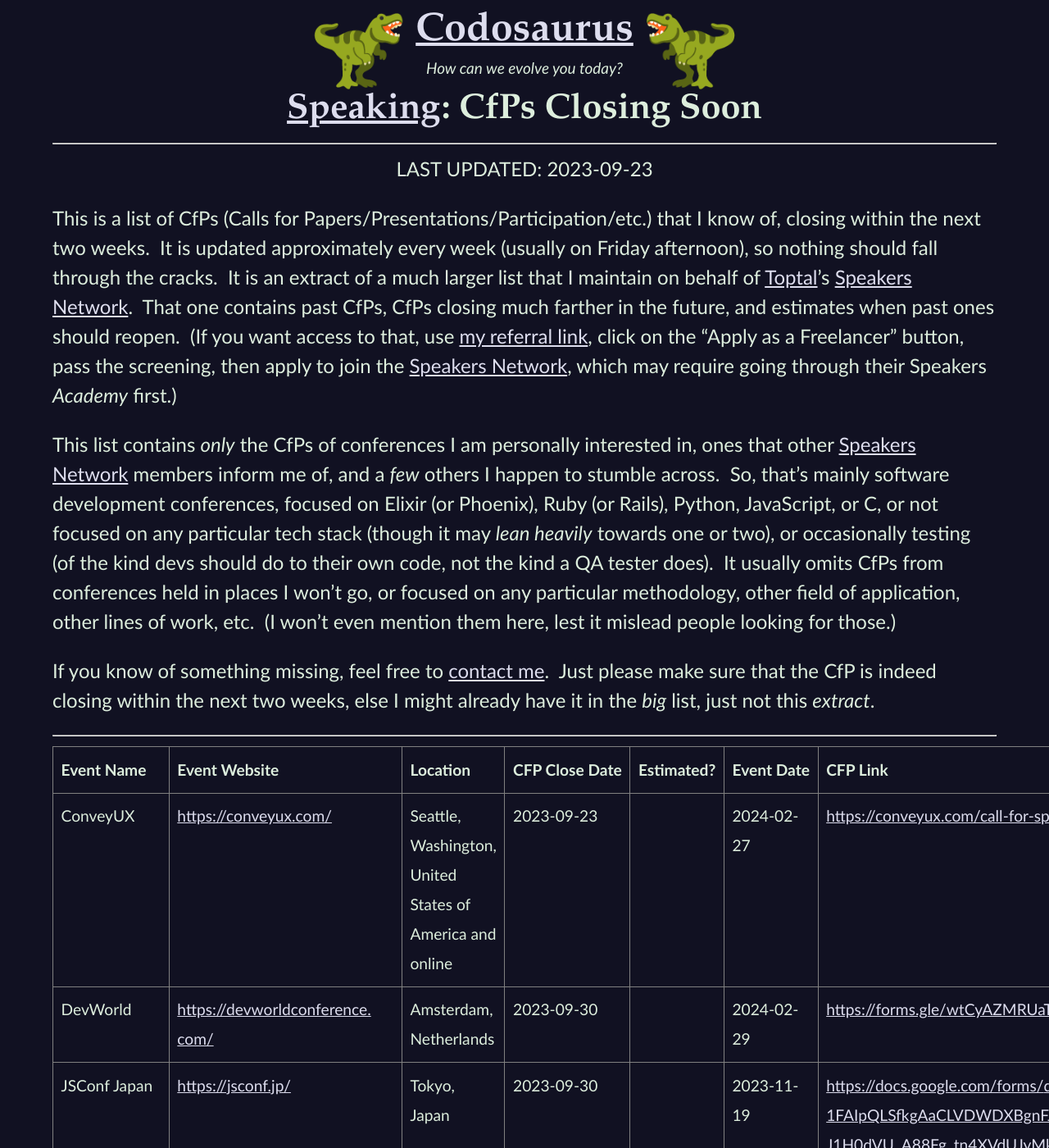
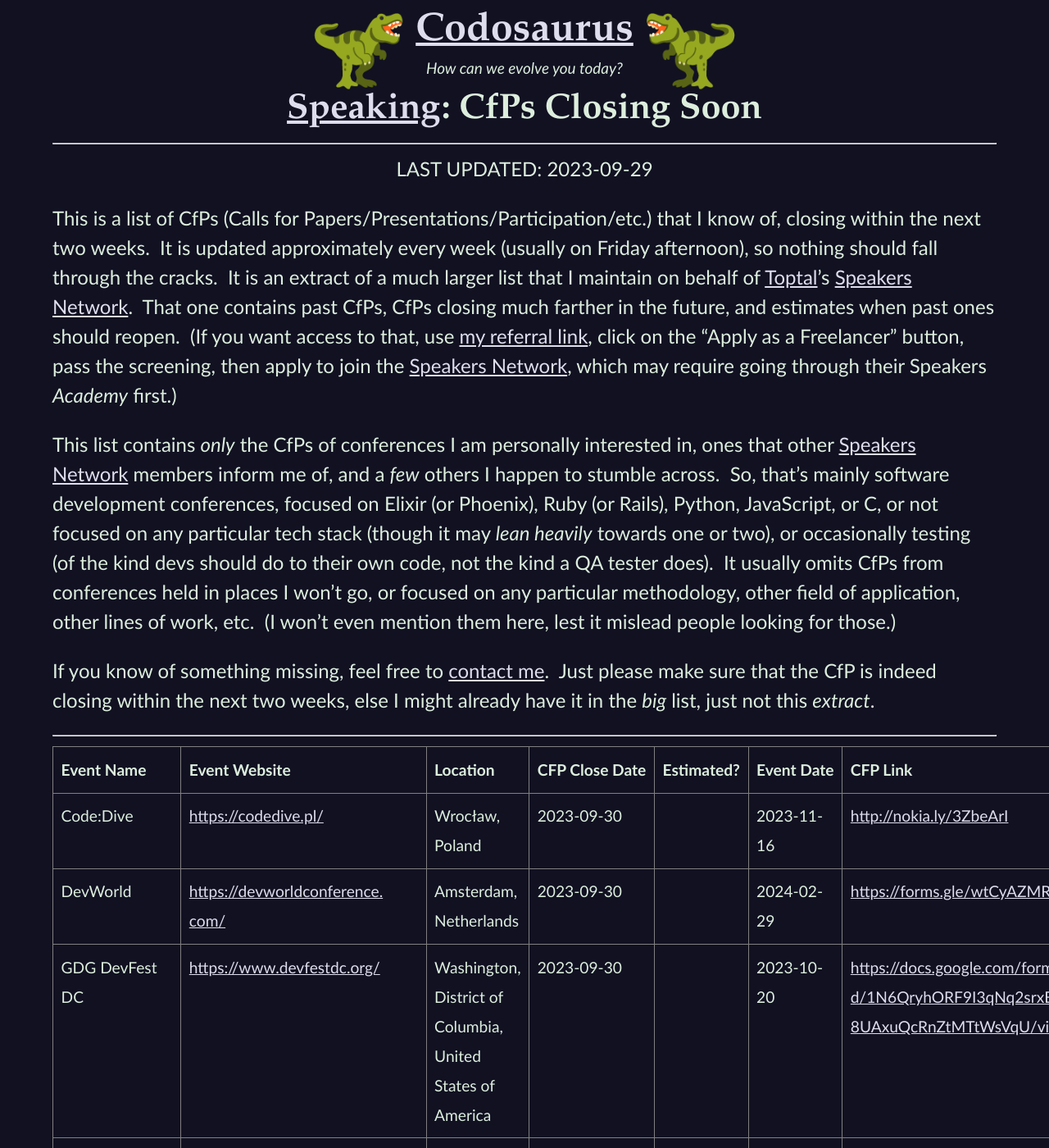
Before and after one commit to CodosaurusLLC/CodosaurusLLC.github.io, a Jekyll site: the page built from speaking/cfps-ending-soon.md, in a window 1280 px wide and 1400 px high. Shown: the whole window at 82% size. Built offline with Jekyll 4.4.1, drawn with Linux system fonts in a browser that asks for light colours; some of the changed text lies outside the part shown.

Commit message:
update cfp list

```diff
--- a/speaking/cfps-ending-soon.md
+++ b/speaking/cfps-ending-soon.md
@@ -6,7 +6,8 @@
 notes: Use Airtable to mail view to self (select all, and send from context menu), copy table from email, remove styling, and update date.
 ---
 
-<center>LAST UPDATED: 2023-09-23</center>
+<center>LAST UPDATED: 2023-09-29</center>
+
 This is a list of CfPs
 (Calls for Papers/Presentations/Participation/etc.)
 that I know of,
@@ -68,224 +69,121 @@
       <th>CFP Link</th>
     </tr>
     <tr>
-      <td>
-        ConveyUX
-      </td>
-      <td>
-        <a href="https://conveyux.com/" target="_blank">https://conveyux.com/</a>
-      </td>
-      <td>
-        Seattle, Washington, United States of America and online
-      </td>
-      <td>
-        2023-09-23
-      </td>
-      <td>
-      </td>
-      <td>
-        2024-02-27
-      </td>
-      <td>
-        <a href="https://conveyux.com/call-for-speakers/" target="_blank">https://conveyux.com/call-for-<wbr>speakers/</a>
-      </td>
+      <td>Code:Dive</td>
+      <td><a href="https://codedive.pl/" target="_blank">https://codedive.pl/</a></td>
+      <td>Wrocław, Poland</td>
+      <td>2023-09-30</td>
+      <td></td>
+      <td>2023-11-16</td>
+      <td><a href="http://nokia.ly/3ZbeArI" target="_blank">http://nokia.ly/3ZbeArI</a></td>
     </tr>
     <tr>
-      <td>
-        DevWorld
-      </td>
-      <td>
-        <a href="https://devworldconference.com/" target="_blank">https://devworldconference.<wbr>com/</a>
-      </td>
-      <td>
-        Amsterdam, Netherlands
-      </td>
-      <td>
-        2023-09-30
-      </td>
-      <td>
-      </td>
-      <td>
-        2024-02-29
-      </td>
-      <td>
-        <a href="https://forms.gle/wtCyAZMRUaTgucn78" target="_blank">https://forms.gle/<wbr>wtCyAZMRUaTgucn78</a>
-      </td>
+      <td>DevWorld</td>
+      <td><a href="https://devworldconference.com/" target="_blank">https://devworldconference.<wbr>com/</a></td>
+      <td>Amsterdam, Netherlands</td>
+      <td>2023-09-30</td>
+      <td></td>
+      <td>2024-02-29</td>
+      <td><a href="https://forms.gle/wtCyAZMRUaTgucn78" target="_blank">https://forms.gle/<wbr>wtCyAZMRUaTgucn78</a></td>
     </tr>
     <tr>
-      <td>
-        JSConf Japan
-      </td>
-      <td>
-        <a href="https://jsconf.jp/" target="_blank">https://jsconf.jp/</a>
-      </td>
-      <td>
-        Tokyo, Japan
-      </td>
-      <td>
-        2023-09-30
-      </td>
-      <td>
-      </td>
-      <td>
-        2023-11-19
-      </td>
-      <td>
-        <a href="https://docs.google.com/forms/d/e/1FAIpQLSfkgAaCLVDWDXBgnFJt-J1H0dVU_A88Fg_tn4XVdUJyMkCvMA/viewform" target="_blank">https://docs.google.com/forms/<wbr>d/e/<wbr>1FAIpQLSfkgAaCLVDWDXBgnFJt-<wbr>J1H0dVU_A88Fg_tn4XVdUJyMkCvMA/<wbr>viewform</a>
-      </td>
+      <td>GDG DevFest DC</td>
+      <td><a href="https://www.devfestdc.org/" target="_blank">https://www.devfestdc.org/</a></td>
+      <td>Washington, District of Columbia, United States of America</td>
+      <td>2023-09-30</td>
+      <td></td>
+      <td>2023-10-20</td>
+      <td><a href="https://docs.google.com/forms/d/1N6QryhORF9I3qNq2srxB1wh-8UAxuQcRnZtMTtWsVqU/viewform" target="_blank">https://docs.google.com/forms/<wbr>d/1N6QryhORF9I3qNq2srxB1wh-<wbr>8UAxuQcRnZtMTtWsVqU/viewform</a></td>
     </tr>
     <tr>
-      <td>
-        JSWorld
-      </td>
-      <td>
-        <a href="https://jsworldconference.com/" target="_blank">https://jsworldconference.com/</a>
-      </td>
-      <td>
-        Amsterdam, Netherlands and online
-      </td>
-      <td>
-        2023-09-30
-      </td>
-      <td>
-      </td>
-      <td>
-        2024-02-28
-      </td>
-      <td>
-        <a href="https://forms.gle/87pFyjyu4J8bdGMH7" target="_blank">https://forms.gle/<wbr>87pFyjyu4J8bdGMH7</a>
-      </td>
+      <td>JSConf Japan</td>
+      <td><a href="https://jsconf.jp/" target="_blank">https://jsconf.jp/</a></td>
+      <td>Tokyo, Japan</td>
+      <td>2023-09-30</td>
+      <td></td>
+      <td>2023-11-19</td>
+      <td><a href="https://docs.google.com/forms/d/e/1FAIpQLSfkgAaCLVDWDXBgnFJt-J1H0dVU_A88Fg_tn4XVdUJyMkCvMA/viewform" target="_blank">https://docs.google.com/forms/<wbr>d/e/<wbr>1FAIpQLSfkgAaCLVDWDXBgnFJt-<wbr>J1H0dVU_A88Fg_tn4XVdUJyMkCvMA/<wbr>viewform</a></td>
     </tr>
     <tr>
-      <td>
-        Michigan Technology Conference
-      </td>
-      <td>
-        <a href="https://mitechcon.org/" target="_blank">https://mitechcon.org/</a>
-      </td>
-      <td>
-        Pontiac, Michigan, United States of America
-      </td>
-      <td>
-        2023-09-30
-      </td>
-      <td>
-      </td>
-      <td>
-        2024-03-21
-      </td>
-      <td>
-        <a href="https://www.mitechcon.org/speak" target="_blank">https://www.mitechcon.org/<wbr>speak</a>
-      </td>
+      <td>JSWorld</td>
+      <td><a href="https://jsworldconference.com/" target="_blank">https://jsworldconference.com/</a></td>
+      <td>Amsterdam, Netherlands and online</td>
+      <td>2023-09-30</td>
+      <td></td>
+      <td>2024-02-28</td>
+      <td><a href="https://forms.gle/87pFyjyu4J8bdGMH7" target="_blank">https://forms.gle/<wbr>87pFyjyu4J8bdGMH7</a></td>
     </tr>
     <tr>
-      <td>
-        Pacific Northwest Software Quality Conference
-      </td>
-      <td>
-        <a href="https://www.pnsqc.org/" target="_blank">https://www.pnsqc.org/</a>
-      </td>
-      <td>
-        Portland, Oregon, United States of America and online
-      </td>
-      <td>
-        2023-09-30
-      </td>
-      <td>
-      </td>
-      <td>
-        2023-10-09
-      </td>
-      <td>
-        <a href="https://mms.pnsqc.org/members/proposals/propselect.php?orgcode=PNSQ&amp;prid=1253451" target="_blank">https://mms.pnsqc.org/members/<wbr>proposals/propselect.php?<wbr>orgcode=PNSQ&amp;prid=1253451</a>
-      </td>
+      <td>Michigan Technology Conference</td>
+      <td><a href="https://mitechcon.org/" target="_blank">https://mitechcon.org/</a></td>
+      <td>Pontiac, Michigan, United States of America</td>
+      <td>2023-09-30</td>
+      <td></td>
+      <td>2024-03-21</td>
+      <td><a href="https://www.mitechcon.org/speak" target="_blank">https://www.mitechcon.org/<wbr>speak</a></td>
     </tr>
     <tr>
-      <td>
-        XtremePython
-      </td>
-      <td>
-        <a href="https://xtremepython.dev/" target="_blank">https://xtremepython.dev/</a>
-      </td>
-      <td>
-        Online Only
-      </td>
-      <td>
-        2023-09-30
-      </td>
-      <td>
-      </td>
-      <td>
-        2023-12-05
-      </td>
-      <td>
-        <a href="https://forms.gle/7dv6iqToggY8Gshs5" target="_blank">https://forms.gle/<wbr>7dv6iqToggY8Gshs5</a>
-      </td>
+      <td>Pacific Northwest Software Quality Conference</td>
+      <td><a href="https://www.pnsqc.org/" target="_blank">https://www.pnsqc.org/</a></td>
+      <td>Portland, Oregon, United States of America and online</td>
+      <td>2023-09-30</td>
+      <td></td>
+      <td>2023-10-09</td>
+      <td><a href="https://mms.pnsqc.org/members/proposals/propselect.php?orgcode=PNSQ&amp;prid=1253451" target="_blank">https://mms.pnsqc.org/members/<wbr>proposals/propselect.php?<wbr>orgcode=PNSQ&amp;prid=1253451</a></td>
     </tr>
     <tr>
-      <td>
-        Chippewa Valley Code Camp
-      </td>
-      <td>
-        <a href="https://chippewavalleycodecamp.com/" target="_blank">https://<wbr>chippewavalleycodecamp.com/</a>
-      </td>
-      <td>
-        Eau Claire, Wisconsin, United States of America
-      </td>
-      <td>
-        2023-10-01
-      </td>
-      <td>
-      </td>
-      <td>
-        2023-12-02
-      </td>
-      <td>
-        <a href="https://www.papercall.io/cvcc2023" target="_blank">https://www.papercall.io/<wbr>cvcc2023</a>
-      </td>
+      <td>XtremePython</td>
+      <td><a href="https://xtremepython.dev/" target="_blank">https://xtremepython.dev/</a></td>
+      <td>Online Only</td>
+      <td>2023-09-30</td>
+      <td></td>
+      <td>2023-12-05</td>
+      <td><a href="https://forms.gle/7dv6iqToggY8Gshs5" target="_blank">https://forms.gle/<wbr>7dv6iqToggY8Gshs5</a></td>
     </tr>
     <tr>
-      <td>
-        Big Mountain Data and Dev Conference
-      </td>
-      <td>
-        <a href="https://www.utahgeekevents.com/events/big-mountain-data-dev-2023/" target="_blank">https://www.utahgeekevents.<wbr>com/events/big-mountain-data-<wbr>dev-2023/</a>
-      </td>
-      <td>
-        Sandy, Utah, United States of America
-      </td>
-      <td>
-        2023-10-02
-      </td>
-      <td>
-      </td>
-      <td>
-        2023-11-10
-      </td>
-      <td>
-        <a href="https://sessionize.com/big-mountain-data-and-dev-conference_23" target="_blank">https://sessionize.com/big-<wbr>mountain-data-and-dev-<wbr>conference_23</a>
-      </td>
+      <td>Chippewa Valley Code Camp</td>
+      <td><a href="https://chippewavalleycodecamp.com/" target="_blank">https://<wbr>chippewavalleycodecamp.com/</a></td>
+      <td>Eau Claire, Wisconsin, United States of America</td>
+      <td>2023-10-01</td>
+      <td></td>
+      <td>2023-12-02</td>
+      <td><a href="https://www.papercall.io/cvcc2023" target="_blank">https://www.papercall.io/<wbr>cvcc2023</a></td>
     </tr>
     <tr>
-      <td>
-        Software Design &amp; Development (SDD) Conference London
-      </td>
-      <td>
-        <a href="https://sddconf.com/" target="_blank">https://sddconf.com/</a>
-      </td>
-      <td>
-        London, United Kingdom
-      </td>
-      <td>
-        2023-10-06
-      </td>
-      <td>
-      </td>
-      <td>
-        2024-05-14
-      </td>
-      <td>
-        <a href="https://sessionize.com/sdd-2024" target="_blank">https://sessionize.com/sdd-<wbr>2024</a>
-      </td>
+      <td>Big Mountain Data and Dev Conference</td>
+      <td><a href="https://www.utahgeekevents.com/events/big-mountain-data-dev-2023/" target="_blank">https://www.utahgeekevents.<wbr>com/events/big-mountain-data-<wbr>dev-2023/</a></td>
+      <td>Sandy, Utah, United States of America</td>
+      <td>2023-10-02</td>
+      <td></td>
+      <td>2023-11-10</td>
+      <td><a href="https://sessionize.com/big-mountain-data-and-dev-conference_23" target="_blank">https://sessionize.com/big-<wbr>mountain-data-and-dev-<wbr>conference_23</a></td>
+    </tr>
+    <tr>
+      <td>Software Design &amp; Development (SDD) Conference London</td>
+      <td><a href="https://sddconf.com/" target="_blank">https://sddconf.com/</a></td>
+      <td>London, United Kingdom</td>
+      <td>2023-10-06</td>
+      <td></td>
+      <td>2024-05-14</td>
+      <td><a href="https://sessionize.com/sdd-2024" target="_blank">https://sessionize.com/sdd-<wbr>2024</a></td>
+    </tr>
+    <tr>
+      <td>NDC Sydney</td>
+      <td><a href="https://ndcsydney.com/" target="_blank">https://ndcsydney.com/</a></td>
+      <td>Sydney, Australia and online</td>
+      <td>2023-10-08</td>
+      <td></td>
+      <td>2024-02-14</td>
+      <td><a href="https://ndcsydney.com/call-for-papers" target="_blank">https://ndcsydney.com/call-<wbr>for-papers</a></td>
+    </tr>
+    <tr>
+      <td>DeveloperWeek SF</td>
+      <td><a href="http://www.developerweek.com/" target="_blank">http://www.developerweek.com/</a></td>
+      <td>Oakland, California, United States of America and online</td>
+      <td>2023-10-13</td>
+      <td></td>
+      <td>2024-02-21</td>
+      <td><a href="https://www.developerweek.com/conference/call-for-speakers/" target="_blank">https://www.developerweek.com/<wbr>conference/call-for-speakers/</a></td>
     </tr>
   </tbody>
 </table>
```
